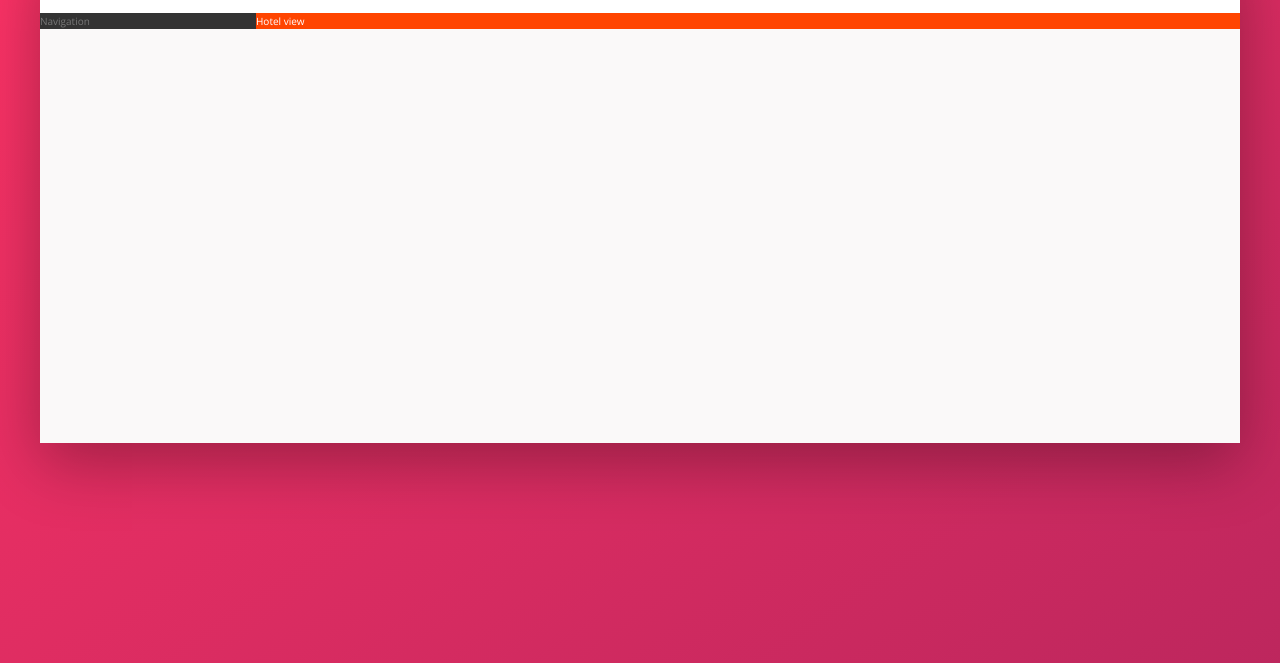
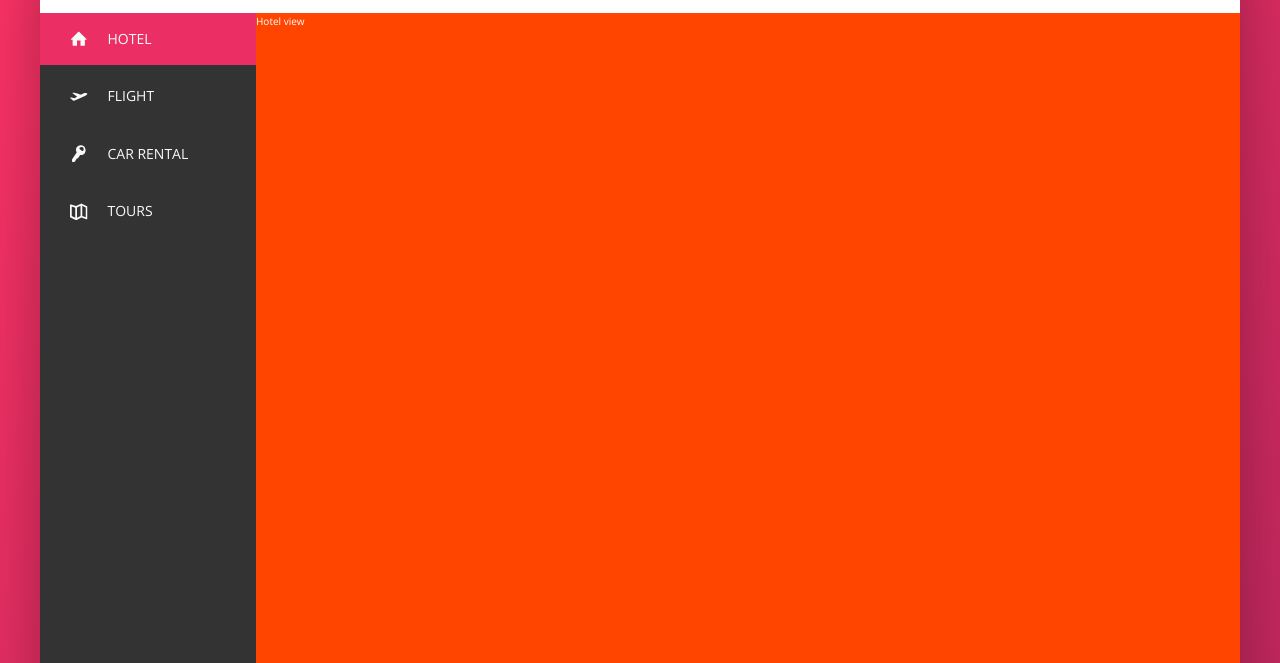
Before and after one commit to ahmedadel2020-code/trillo, a website: page index.html in a window 1280 px wide. Shown: the part 137-800 px from the top of the page. Drawn offline with nearby package versions, Linux system fonts and the light colour scheme.

Commit message:
done from building sidebar

```diff
--- a/index.html
+++ b/index.html
@@ -49,10 +49,47 @@
               class="user-nav__user-photo"
             />
             <span class="user-nav__user-name">Jonas</span>
+          </div>
         </nav>
       </header>
       <div class="content">
-        <nav class="sidebar">Navigation</nav>
+        <nav class="sidebar">
+          <ul class="side-nav">
+            <li class="side-nav__item side-nav__item--active">
+              <a href="#" class="side-nav__link">
+                <svg class="side-nav__icon">
+                  <use xlink:href="img/sprite.svg#icon-home"></use>
+                </svg>
+                <span>Hotel</span>
+              </a>
+            </li>
+            <li class="side-nav__item">
+              <a href="#" class="side-nav__link">
+                <svg class="side-nav__icon">
+                  <use xlink:href="img/sprite.svg#icon-aircraft-take-off"></use>
+                </svg>
+                <span>Flight</span>
+              </a>
+            </li>
+            <li class="side-nav__item">
+              <a href="#" class="side-nav__link">
+                <svg class="side-nav__icon">
+                  <use xlink:href="img/sprite.svg#icon-key"></use>
+                </svg>
+                <span>Car rental</span>
+              </a>
+            </li>
+            <li class="side-nav__item">
+              <a href="#" class="side-nav__link">
+                <svg class="side-nav__icon">
+                  <use xlink:href="img/sprite.svg#icon-map"></use>
+                </svg>
+                <span>Tours</span>
+              </a>
+            </li>
+          </ul>
+          <div class="legal">&copy; 2017 by trillo. All rights reserved.</div>
+        </nav>
         <main class="hotel-view">Hotel view</main>
       </div>
     </div>
--- a/sass/_components.scss
+++ b/sass/_components.scss
@@ -110,3 +110,71 @@
     margin-right: 1rem;
   }
 }
+
+// SIDE NAVIGATION
+.side-nav {
+  font-size: 1.4rem;
+  list-style: none;
+  margin-bottom: 3.5rem;
+
+  &__item {
+    position: relative;
+
+    &:not(:last-child) {
+      margin-bottom: 0.5rem;
+    }
+  }
+
+  &__item::before {
+    content: "";
+    position: absolute;
+    top: 0;
+    left: 0;
+    height: 100%;
+    width: 3px;
+    background-color: var(--color-primary);
+    transform: scaleY(0);
+    transition: transform 0.2s, width 0.4s cubic-bezier(1, 0, 0, 1) 0.2s,
+      background-color 0.1s;
+  }
+
+  &__item:hover::before,
+  &__item--active::before {
+    transform: scaleY(1);
+    width: 100%;
+  }
+
+  &__item:active::before {
+    background-color: var(--color-primary-light);
+  }
+
+  &__link:link,
+  &__link:visited {
+    color: var(--color-grey-light-1);
+    text-decoration: none;
+    text-transform: uppercase;
+    display: block;
+    padding: 1.5rem 3rem;
+    z-index: 10;
+    position: relative;
+
+    display: flex;
+    align-items: center;
+  }
+
+  &__icon {
+    width: 1.75rem;
+    height: 1.75rem;
+    margin-right: 2rem;
+    fill: currentColor;
+  }
+}
+
+// LEGAL TEXT
+
+.legal {
+  font-size: 1.2rem;
+  color: var(--color-grey-light-4);
+  text-align: center;
+  padding: 2.5rem;
+}
--- a/sass/_layout.scss
+++ b/sass/_layout.scss
@@ -24,10 +24,14 @@
 .sidebar {
   background-color: var(--color-grey-dark-1);
   flex: 0 0 18%;
+  display: flex;
+  flex-direction: column;
+  justify-content: space-between;
 }
 
 .hotel-view {
   color: #fff;
   background-color: orangered;
+  height: 80rem;
   flex: 1;
 }
```
Also changed, not shown: css/style.css, 1 other file.
